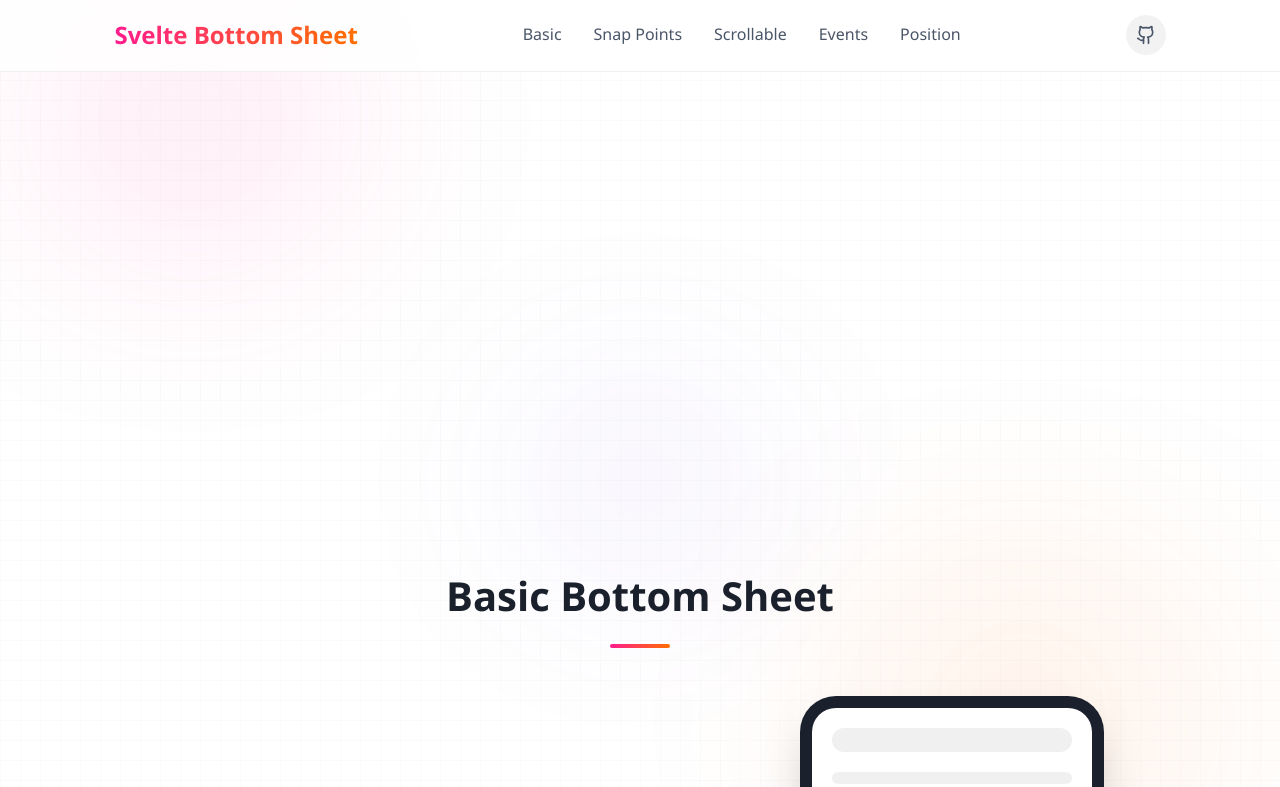
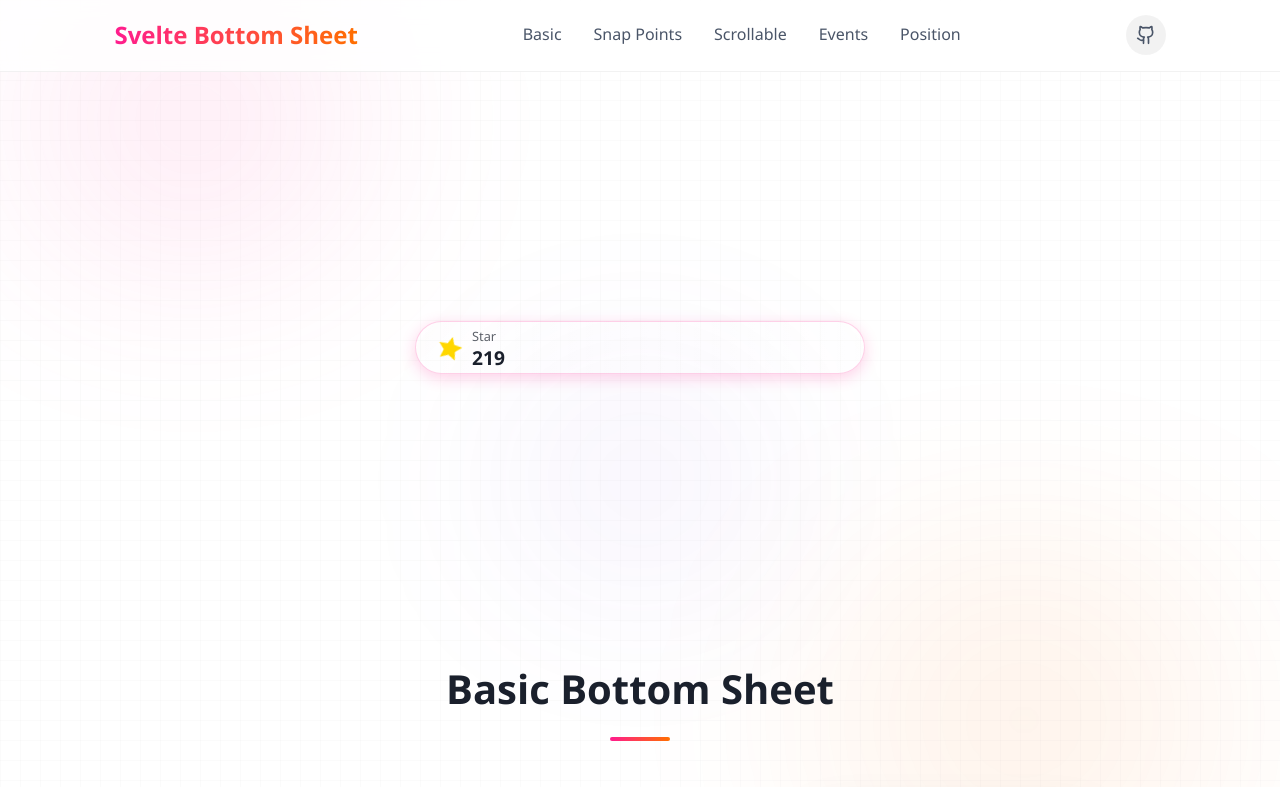
Before and after one commit to AuxiDev/svelte-bottom-sheet, a SvelteKit app: page / in a window 1280 px wide. Shown: the top 787 px of the page. Built offline with nearby package versions, Linux system fonts and the light colour scheme; no server answers.

Commit message:
Added start-count to website & added some comments Marked position setting as experimental

```diff
--- a/src/routes/+page.svelte
+++ b/src/routes/+page.svelte
@@ -2,7 +2,7 @@
 	import { fly, fade } from 'svelte/transition';
 	import { quintOut } from 'svelte/easing';
 	import BottomSheet from '$lib/BottomSheet/index.js';
-	import { tick } from 'svelte';
+	import { onMount, tick } from 'svelte';
 
 	let darkMode = $state(false);
 	let isBasicSheetOpen = $state(false);
@@ -14,6 +14,7 @@
 	let isCustomTopOpen = $state(false);
 	let eventLog = $state<string[]>([]);
 	let mobileMenuOpen = $state(false);
+	let githubStars = $state(219);
 	let currentPosition = $state<'left' | 'right' | 'bottom' | 'top'>('bottom');
 
 	const logEvent = async (event: string) => {
@@ -22,6 +23,16 @@
 
 		if (eventLog.length > 5) eventLog.shift();
 	};
+
+	async function getStars() {
+		const response = await fetch('https://api.github.com/repos/auxidev/svelte-bottom-sheet');
+		const data = await response.json();
+		return data;
+	}
+
+	onMount(async () => {
+		githubStars = (await getStars()).stargazers_count;
+	});
 
 	const items = Array(50)
 		.fill(0)
@@ -48,6 +59,7 @@
 	<div class="grid-pattern"></div>
 </div>
 
+<!--Header Section-->
 <header class:dark={darkMode} data-nav-open={mobileMenuOpen}>
 	<div class="container header-content">
 		<div class="logo">
@@ -119,6 +131,7 @@
 	</div>
 </header>
 
+<!--Main Section-->
 <main>
 	<section class="hero">
 		<div class="container">
@@ -128,8 +141,36 @@
 			</h1>
 			<p class="subtitle" transition:fly={{ y: 20, duration: 800, delay: 400, easing: quintOut }}>
 				Explore interactive bottom sheets with smooth transitions, snap points, and event tracking.
-				Built for SvelteKit 5 with the new runes syntax.
+				Built for SvelteKit.
 			</p>
+
+			<a
+				href="https://github.com/AuxiDev/svelte-bottom-sheet"
+				class="star-button"
+				target="_blank"
+				rel="noopener noreferrer"
+			>
+				<div class="star-icon-wrapper">
+					<svg
+						fill="#FFD700"
+						width={20}
+						height={20}
+						class="star-icon"
+						viewBox="0 0 16 16"
+						xmlns="http://www.w3.org/2000/svg"
+						aria-hidden="true"
+					>
+						<path
+							d="M8 12.586l-4.95 2.605 1.2-5.41L.3 5.803l5.49-.475L8 .586l2.21 4.742 5.49.475-3.95 3.978 1.2 5.41z"
+						/>
+					</svg>
+				</div>
+				<div class="star-count">
+					<span class="star-label">Star</span>
+					<span class="star-number">{githubStars}</span>
+				</div>
+				<div class="star-cta">Star this repo!</div>
+			</a>
 
 			<div
 				class="cta-buttons"
@@ -841,6 +882,106 @@
 		box-shadow: 0 6px 20px rgba(0, 0, 0, 0.1);
 	}
 
+	.star-button {
+		display: flex;
+		align-items: center;
+		padding: 0.5rem 1.5rem;
+		height: 35px;
+		max-width: 400px;
+		width: 100%;
+		justify-self: center;
+		background: linear-gradient(to right, rgba(255, 255, 255, 0.1), rgba(255, 255, 255, 0.2));
+		border: 1px solid rgba(255, 105, 180, 0.3);
+		border-radius: 50px;
+		color: #1a202c;
+		text-decoration: none;
+		transition: all 0.3s ease;
+		position: relative;
+		overflow: hidden;
+		box-shadow: 0 4px 15px rgba(255, 28, 142, 0.2);
+		margin: 16px 16px 40px;
+	}
+
+	.star-button:hover {
+		transform: translateY(-3px);
+		box-shadow: 0 8px 25px rgba(255, 28, 142, 0.3);
+	}
+
+	.star-icon-wrapper {
+		display: flex;
+		align-items: center;
+		justify-content: center;
+		margin-right: 12px;
+	}
+
+	.star-icon {
+		transition: all 0.5s ease;
+		animation: star-pulse 1.5s infinite alternate ease-in-out;
+	}
+
+	@keyframes star-pulse {
+		0% {
+			transform: scale(1);
+		}
+		50% {
+			transform: scale(1.3) rotate(20deg);
+		}
+		100% {
+			transform: scale(1) rotate(-5deg);
+		}
+	}
+
+	.star-count {
+		display: flex;
+		flex-direction: column;
+		align-items: flex-start;
+	}
+
+	.star-label {
+		font-size: 0.8rem;
+		opacity: 0.7;
+	}
+
+	.star-number {
+		font-size: 1.2rem;
+		font-weight: 700;
+		line-height: 1.5rem;
+	}
+
+	.star-cta {
+		position: absolute;
+		right: -180px;
+		background: linear-gradient(90deg, #ff1c8e, #ff6f00);
+		color: white;
+		padding: 0.5rem 1rem;
+		border-radius: 20px;
+		font-weight: 600;
+		font-size: 0.9rem;
+		transition: all 0.5s ease;
+		opacity: 0;
+		animation: slide-in 15s ease-in-out;
+		animation-iteration-count: infinite;
+	}
+
+	@keyframes slide-in {
+		0% {
+			right: -180px;
+			opacity: 0;
+		}
+		4% {
+			right: 20px;
+			opacity: 1;
+		}
+		16% {
+			right: 20px;
+			opacity: 1;
+		}
+		20% {
+			right: -180px;
+			opacity: 0;
+		}
+	}
+
 	/* Showcase */
 	.showcase-section {
 		padding: 6rem 0;
```
Also changed, not shown: 1 other file (tests, documents, lock files or other folders).
